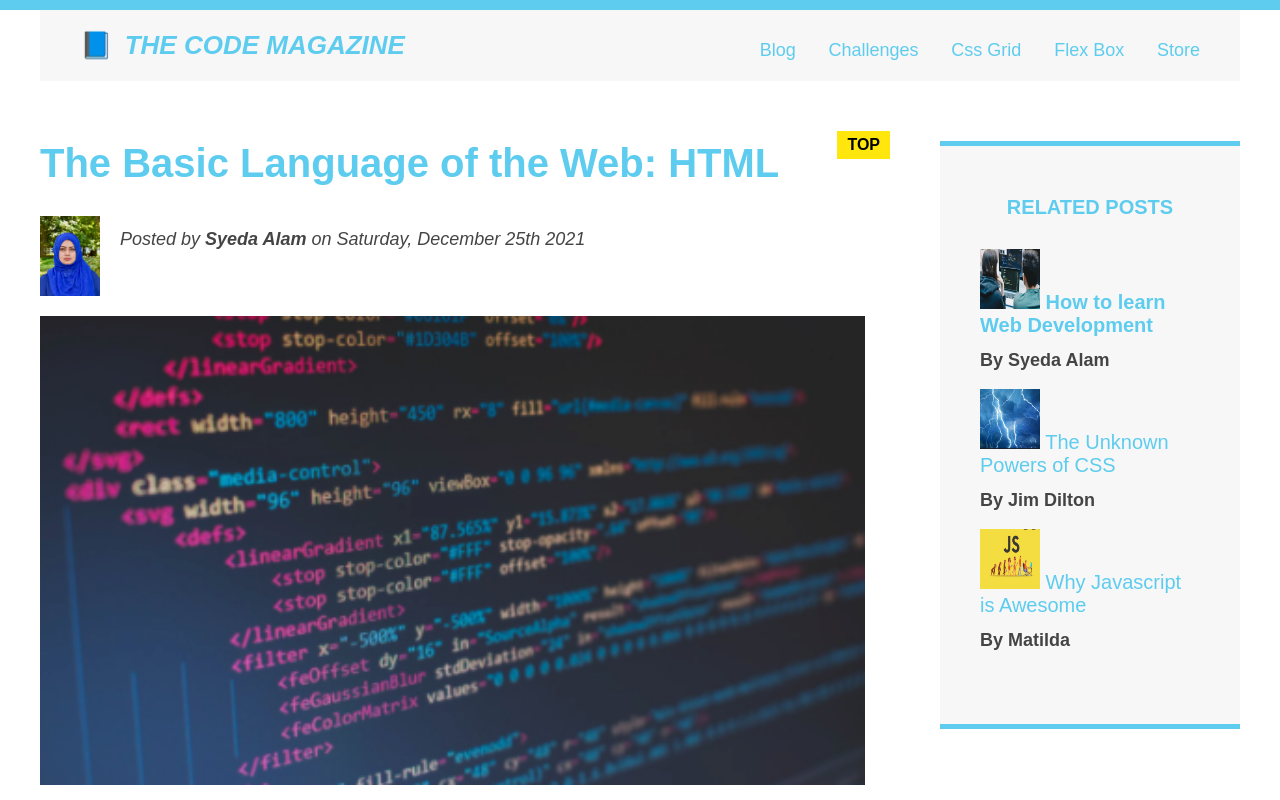
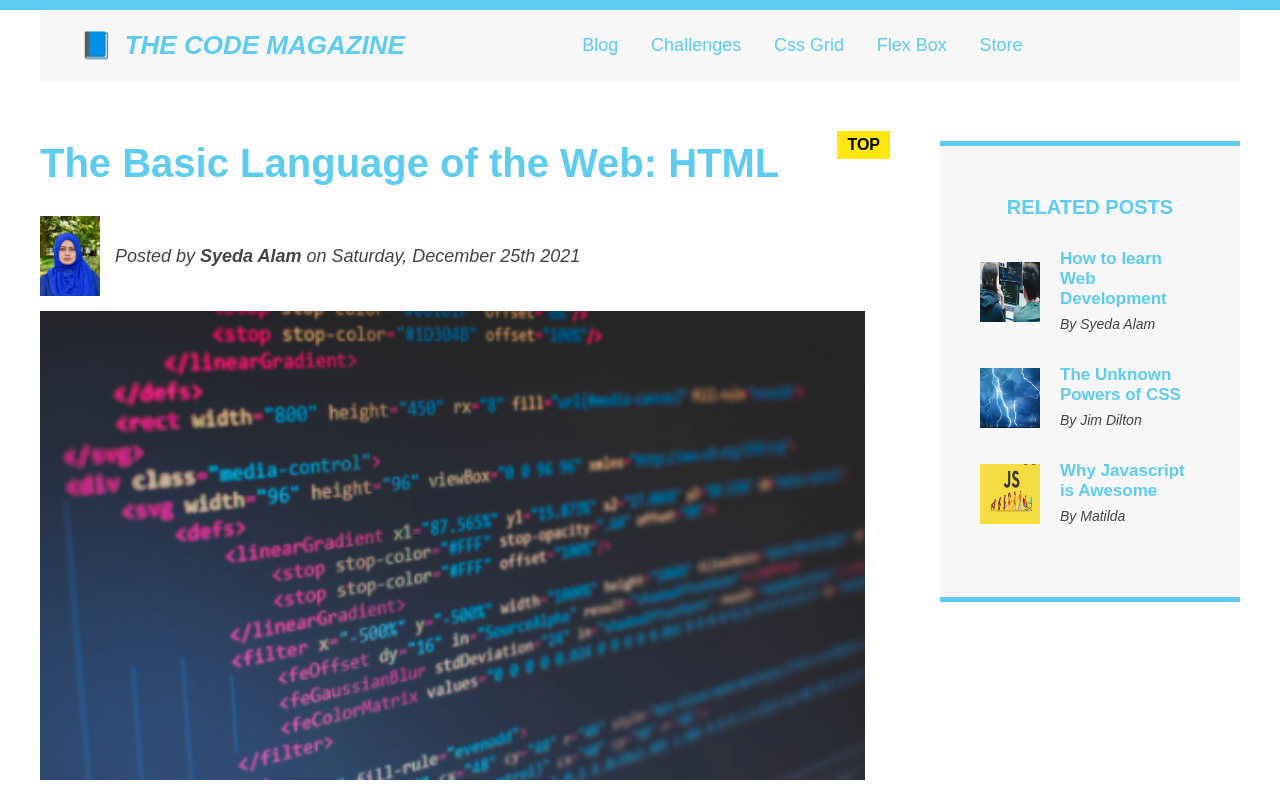
Before and after one commit to syedahalam/htmlcssresponsive, a plain HTML site: page index.html in a window 1280 px wide. Shown: the top 800 px of the page. Drawn offline with Linux system fonts and the light colour scheme.

Commit message:
flexbox challenge done

```diff
--- a/index.html
+++ b/index.html
@@ -14,15 +14,17 @@
 				<nav>
 					<a href="blog.html" target="_blank">Blog</a>
 					<a href="challenges.html" target="_blank">Challenges</a>
-					<a href="cssgrid.html" target="_blank">Css Grid</a>
+					<a href="css-grid.html" target="_blank">Css Grid</a>
 					<a href="flexbox.html" target="_blank">Flex Box</a>
 					<a href="ecommerce.html" target="_blank">Store</a>
 				</nav>
 				<div class="clear"></div>
 			</header>
+			<div class="contain">
 				<article>
 					<header class="post-header">
 						<h2>The Basic Language of the Web: HTML</h2>
+						<div class="author-box">
 							<img
 								src="./images/h.jpeg"
 								alt="humna pic"
@@ -34,6 +36,7 @@
 								Posted by <strong>Syeda Alam</strong> on Saturday, December 25th
 								2021
 							</p>
+						</div>
 						<img src="./images/code.png" alt="code pic" class="post-image" />
 						<button>Like♥️</button>
 					</header>
@@ -51,8 +54,8 @@
 					<p>
 						HTML stands for <strong>H</strong>yper<strong>T</strong>ext
 						<strong>M</strong>arkup <strong>L</strong>anguage. It's a markup
-					language that web developers use to structure and describe the content
-					of a webpage (not a programming language).
+						language that web developers use to structure and describe the
+						content of a webpage (not a programming language).
 					</p>
 					<p>
 						HTML consists of elements that describe different types of content:
@@ -80,7 +83,9 @@
 						the web. Here are 5 of them:
 					</p>
 					<ul>
-					<li class="li">To be able to use the fundamental web dev language</li>
+						<li class="li">
+							To be able to use the fundamental web dev language
+						</li>
 						<li>
 							To hand-craft beautiful websites instead of relying on tools like
 							Worpress or Wix
@@ -96,39 +101,47 @@
 					<h4>Related posts</h4>
 
 					<ul class="related">
-					<li>
+						<li class="related-post">
 							<img
 								src="./images/webdev.png"
 								alt="web dev is awesome pic"
 								width="60"
 								height="60"
 							/>
-						<a href="#">How to learn Web Development</a>
+							<div>
+								<a href="#" class="related-link"
+									>How to learn Web Development</a
+								>
+								<p class="related-author">By Syeda Alam</p>
+							</div>
 						</li>
-					<p class="related-author">By Syeda Alam</p>
-					<li>
+						<li class="related-post">
 							<img
 								src="./images/css.png"
 								alt="css is awesome pic"
 								width="60"
 								height="60"
 							/>
-						<a href="#">The Unknown Powers of CSS</a>
+							<div>
+								<a href="#" class="related-link">The Unknown Powers of CSS</a>
+								<p class="related-author">By Jim Dilton</p>
+							</div>
 						</li>
-					<p class="related-author">By Jim Dilton</p>
-					<li>
+						<li class="related-post">
 							<img
 								src="./images/js.png"
 								alt="js is awesome pic"
 								width="60"
 								height="60"
 							/>
-						<a href="#">Why Javascript is Awesome</a>
+							<div>
+								<a href="#" class="related-link">Why Javascript is Awesome</a>
+								<p class="related-author">By Matilda</p>
+							</div>
 						</li>
-					<p class="related-author">By Matilda</p>
 					</ul>
 				</aside>
-
+			</div>
 			<footer>
 				<p id="copyright">Copyright &copy; 2021 by The Code Magazine.</p>
 			</footer>
--- a/style.css
+++ b/style.css
@@ -155,7 +155,6 @@ margin: 20px;
 padding: 20px;
 display: block;*/
 	margin-right: 30px;
-	margin-top: 10px;
 	display: inline-block;
 }
 nav a:link:last-child {
@@ -185,12 +184,13 @@ h2::after {
 	top: -10px;
 	right: -25px;
 }
-.author-img {
+/* floats */
+/* .author-img {
 	float: left;
 	margin-bottom: 20px;
 }
 .author {
-	/* padding-left: 80px; */
+
 	float: left;
 	margin-top: 10px;
 	margin-left: 20px;
@@ -214,4 +214,52 @@ aside {
 }
 footer {
 	clear: both;
+} */
+/* flexbox */
+.main-header {
+	display: flex;
+	align-items: center;
+	justify-content: space-between;
 }
+.author-box {
+	display: flex;
+	align-items: center;
+	/* justify-content: ; */
+	margin-bottom: 15px;
+}
+.author {
+	margin-bottom: 0;
+	margin-left: 15px;
+}
+.related-post {
+	display: flex;
+	align-items: center;
+	gap: 20px;
+	margin-bottom: 30px;
+}
+.related-link:link {
+	font-size: 17px;
+	font-weight: bold;
+	font-style: normal;
+	margin-bottom: 5px;
+	display: block;
+}
+.related-author {
+	margin-bottom: 0;
+	font-size: 14px;
+	font-weight: normal;
+	font-style: italic;
+}
+.contain {
+	display: flex;
+	gap: 75px;
+	margin-bottom: 60px;
+	align-items: flex-start;
+}
+article {
+	flex: 1;
+	margin-bottom: 0;
+}
+aside {
+	flex: 0 0 300px;
+}
--- a/style1.css
+++ b/style1.css
@@ -32,18 +32,18 @@ p {
 	line-height: 1.2;
 }
 img {
-	float: left;
+	/* float: left; */
 	/* width: 240px; */
 }
 .main {
 	width: 240px;
 	/* display: inline-block; */
-	float: left;
-	margin-left: 40px;
+	/* float: left; */
+	/* margin-left: 40px; */
 	margin-top: 20px;
 }
 .aside {
-	float: right;
+	/* float: right; */
 	width: 240px;
 	/* margin-left: 40px; */
 }
@@ -69,49 +69,47 @@ button:hover {
 	cursor: pointer;
 }
 .colors {
-	/* display: inline; */
+	display: flex;
+	margin-top: 20px;
 }
 .black {
 	width: 20px;
 	height: 20px;
 	background-color: black;
-	display: inline-block;
-	margin-top: 20px;
 	margin-right: 10px;
 }
 .blue {
 	width: 20px;
 	height: 20px;
 	background-color: blue;
-	display: inline-block;
 	margin-right: 10px;
 }
 .red {
 	width: 20px;
 	height: 20px;
 	background-color: red;
-	display: inline-block;
+	/* display: inline-block; */
 	margin-right: 10px;
 }
 .yellow {
 	width: 20px;
 	height: 20px;
 	background-color: yellow;
-	display: inline-block;
+	/* display: inline-block; */
 	margin-right: 10px;
 }
 .green {
 	width: 20px;
 	height: 20px;
 	background-color: green;
-	display: inline-block;
+	/* display: inline-block; */
 	margin-right: 10px;
 }
 .brown {
 	width: 20px;
 	height: 20px;
 	background-color: brown;
-	display: inline-block;
+	/* display: inline-block; */
 	margin-right: 10px;
 }
 .sale {
@@ -133,13 +131,13 @@ button:hover {
 	font-family: sans-serif;
 	font-weight: bold;
 	margin-top: 10px;
-	float: right;
+	/* float: right; */
 }
 .price {
 	font-size: 25px;
 	margin-bottom: 5px;
 	margin-top: 5px;
-	float: left;
+	/* float: left; */
 }
 li {
 	list-style-type: square;
@@ -156,3 +154,13 @@ li {
 .more-info:active {
 	text-decoration: none;
 }
+.row-1 {
+	display: flex;
+	justify-content: space-between;
+}
+.contain {
+	display: flex;
+	justify-content: space-between;
+}
+.main {
+}
```
Also changed, not shown: css-grid.html (added, +80 -0 lines), ecommerce.html (+4 -2 lines), flexbox.html (+65 -3 lines). Lines whose indentation alone changed are shown as unchanged.
